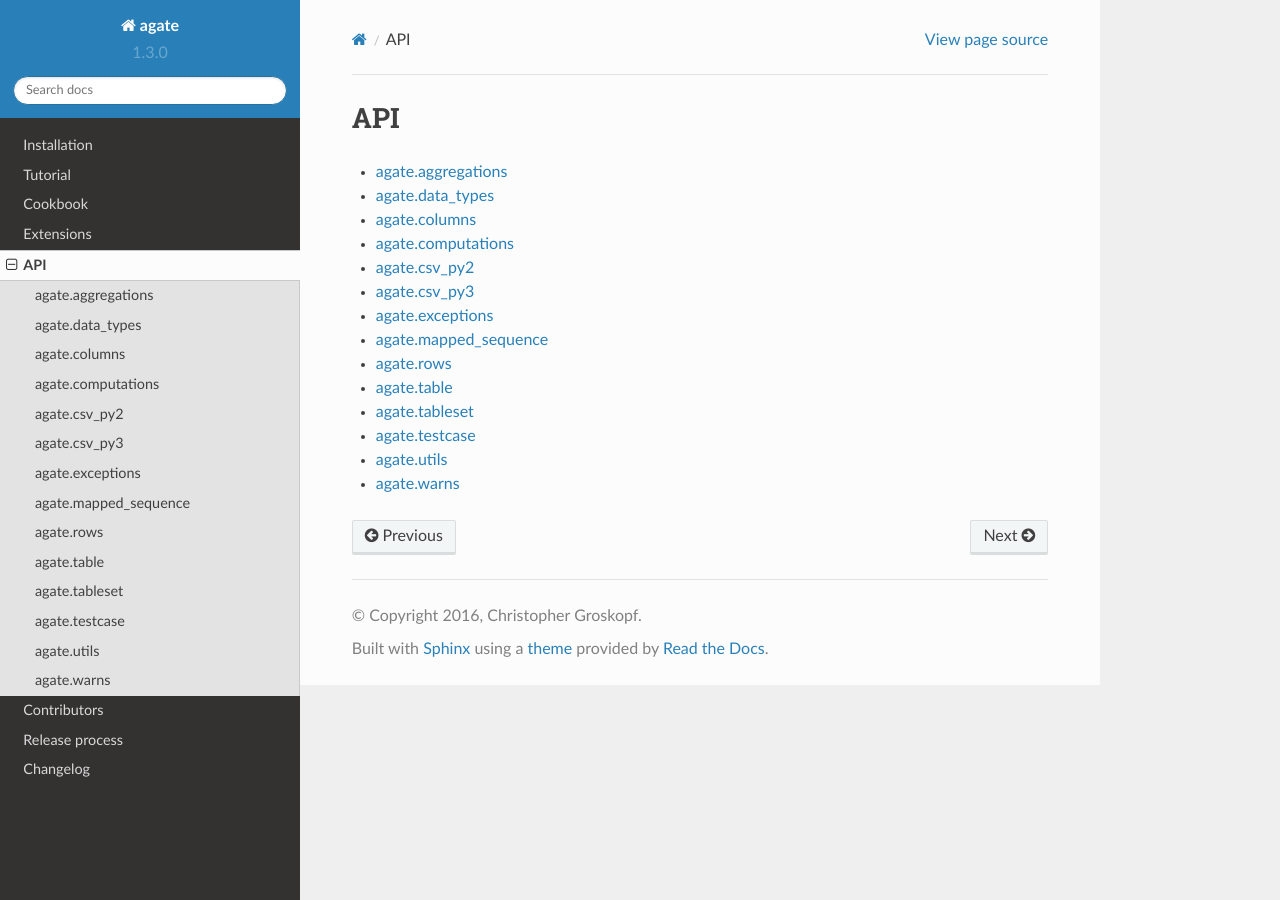
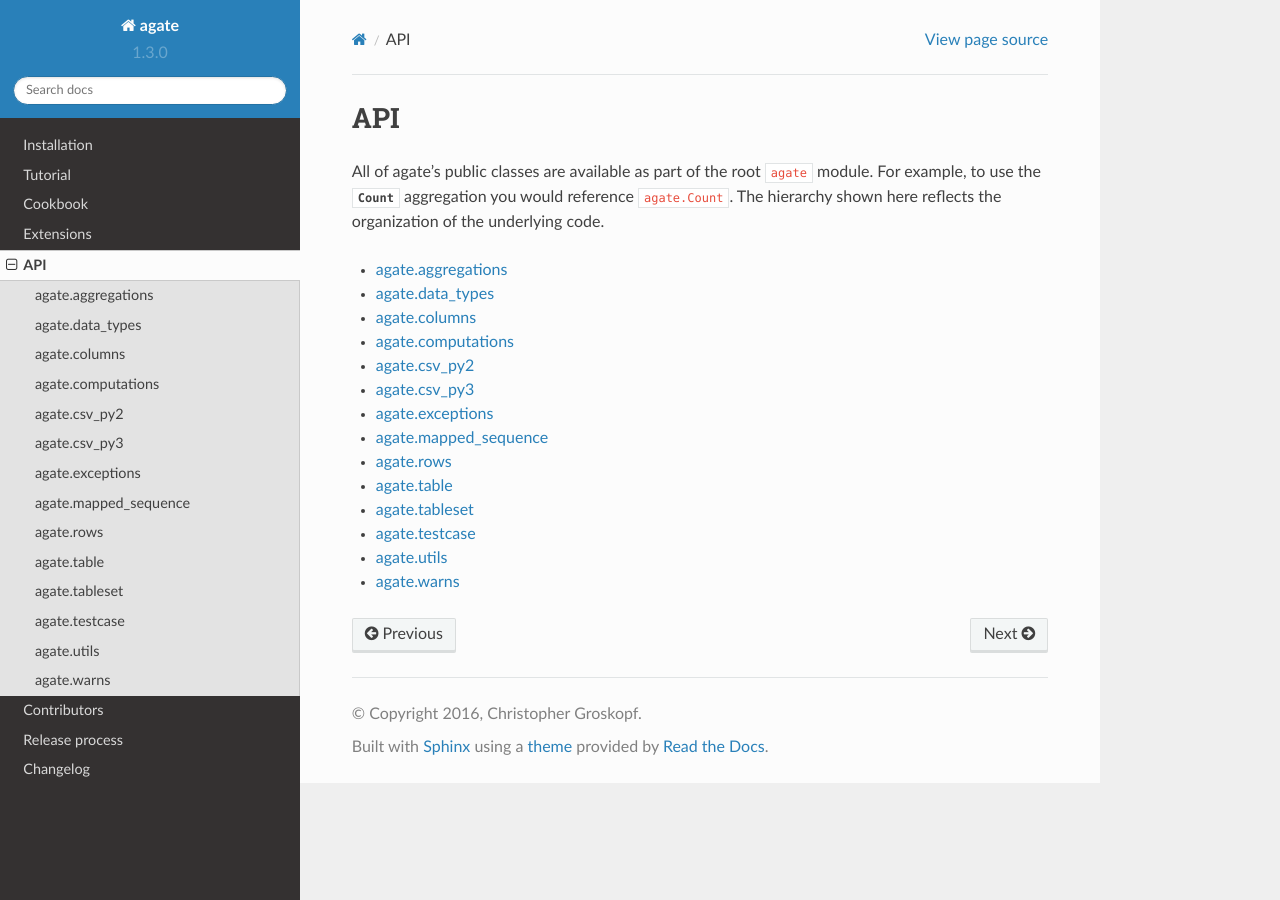
Before and after one commit to wireservice/agate, a Sphinx documentation site: the page built from docs/api.rst, in a window 1280 px wide. Built offline with Sphinx 7.4.7 and the Read the Docs theme 2.0.0, drawn with Linux system fonts in a browser that asks for light colours; pages that are not in the unit, such as notebooks, are missing from menus.

Commit message:
Add note to API TOC.

```diff
--- a/docs/api.rst
+++ b/docs/api.rst
@@ -1,6 +1,8 @@
 ===
 API
 ===
+
+All of agate's public classes are available as part of the root :code:`agate` module. For example, to use the :class:`.Count` aggregation you would reference :code:`agate.Count`. The hierarchy shown here reflects the organization of the underlying code.
 
 .. toctree::
     :maxdepth: 2
```
